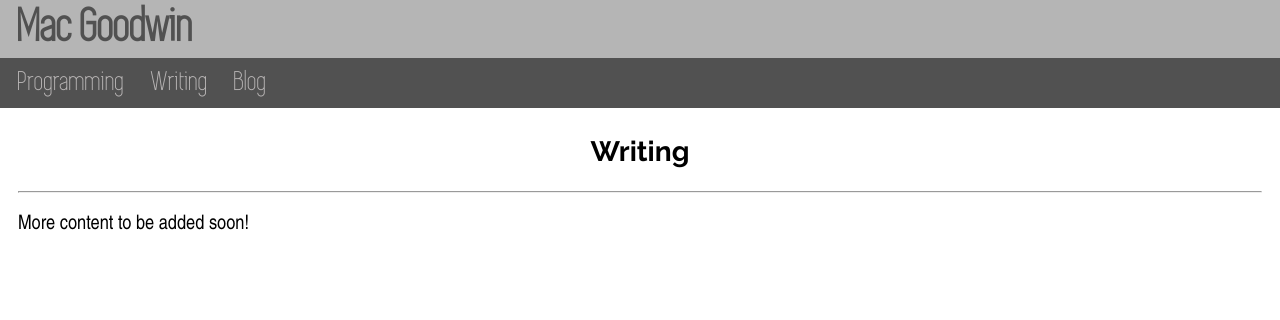
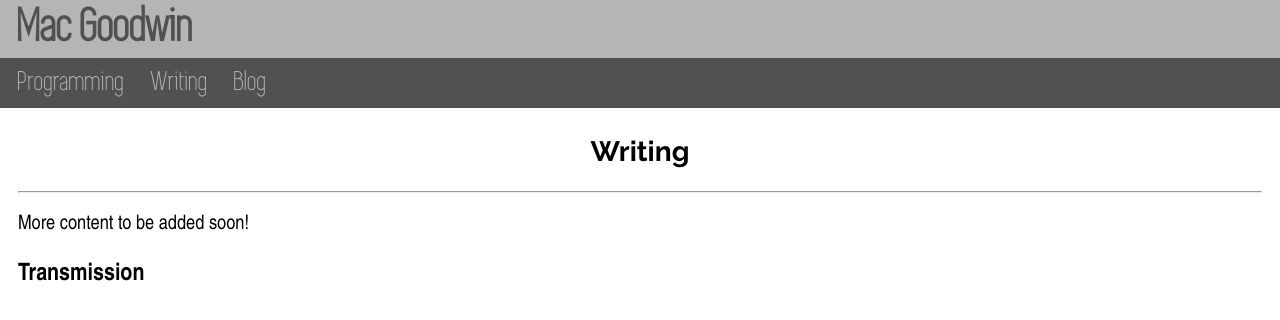
Before and after one commit to Twigonometry/mac-goodwin.com, a Jekyll site: the page built from mac-goodwin/writing.html, in a window 1280 px wide. Shown: the top 320 px of the page. Built offline with Jekyll 4.4.1, drawn with Linux system fonts in a browser that asks for light colours; some web fonts are replaced.

Commit message:
Basic templating for a showcase with a title

```diff
--- /dev/null
+++ b/mac-goodwin/_includes/showcases/writing-showcase.html
@@ -0,0 +1,3 @@
+<div class="writing-showcase">
+    <h3>{{ include.showcase-title }}</h3>
+</div>
--- a/mac-goodwin/writing.html
+++ b/mac-goodwin/writing.html
@@ -5,3 +5,5 @@ description: My writing portfolio, with links to publications and my thoughts on
 ---
 
 {% include writing_content.html %}
+
+{% include showcases/writing-showcase.html showcase-title="Transmission" %}
```
